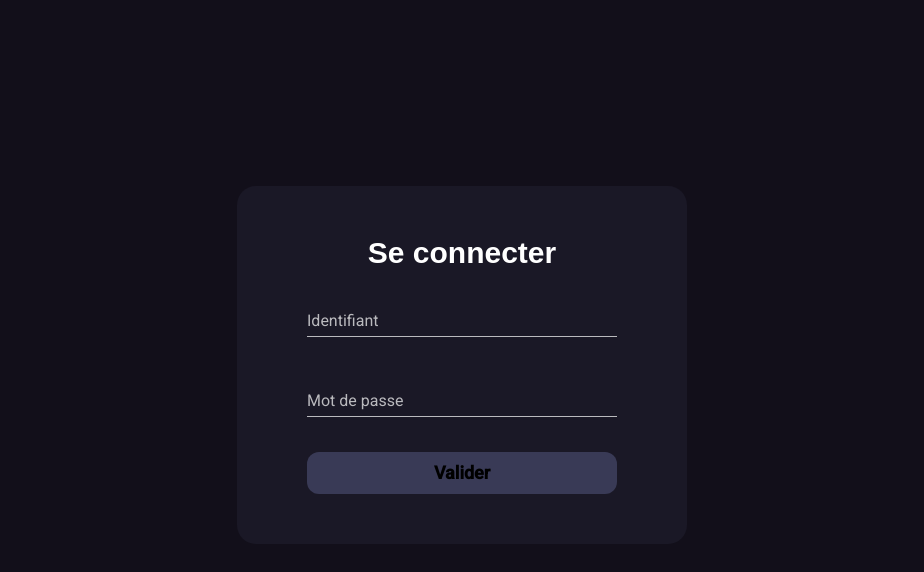
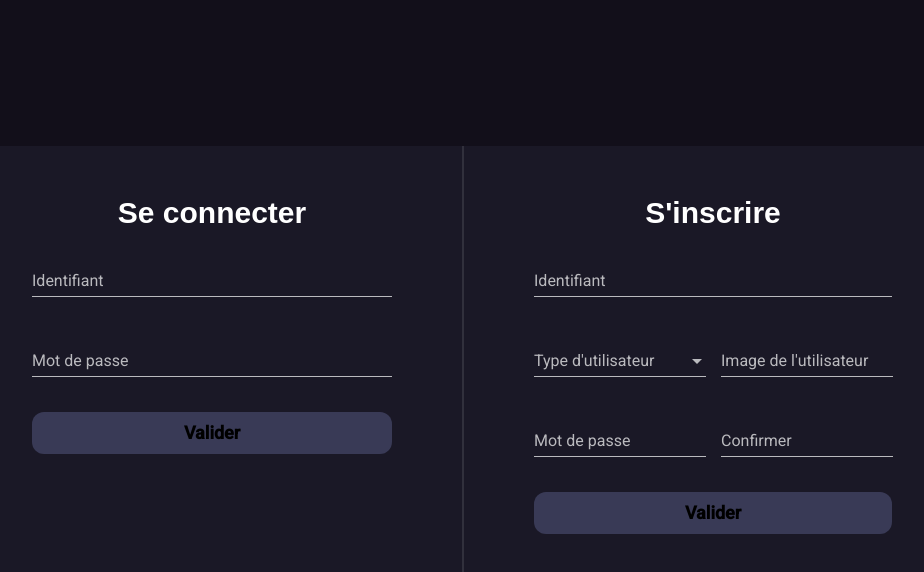
Before and after one commit to MorganeU/MiniProjetAssignments_Web, an Angular app: page /login in a window 1280 px wide. Shown: the top 572 px of the page, without its empty margins (178-1102 px from the left). Built offline with nearby package versions, Linux system fonts and the light colour scheme.

Commit message:
inscription :)

```diff
--- a/src/app/assignments/assignment-detail/assignment-detail.component.ts
+++ b/src/app/assignments/assignment-detail/assignment-detail.component.ts
@@ -18,14 +18,6 @@ export class AssignmentDetailComponent implements OnInit {
   rendu: string = '';
 
   assignmentService: AssignmentsService
-
-  imgMatiere=[
-    {nom:"Comptabilité", url:"https://formation-cfr.fr/wp-content/uploads/2021/05/gestionnaire-comptable.jpg"},
-    {nom:"Mathématiques", url:"https://www.super-bac.com/articles/wp-content/uploads/2020/07/E3C-maths-bac.jpeg"},
-    {nom:"Anglais", url:"https://i0.wp.com/up2school.com/bac/wp-content/uploads/2019/05/Drapeau-Anglais.jpg?resize=800%2C531&ssl=1"},
-    {nom:"Gestion d'entreprises", url:"https://m.radioactif.com/images/blog/806518_large.jpg"},
-    {nom:"Informatique", url:"https://encrypted-tbn0.gstatic.com/images?q=tbn:ANd9GcTINt3I3wKtG-IgPqycbIVLNBxXMi6wb491zg&usqp=CAU"},
-  ]
 
   constructor(assignmentService: AssignmentsService, private route: ActivatedRoute, private router: Router, private authService: AuthService,
     private snackbar: MatSnackBar) {
@@ -102,6 +94,6 @@ export class AssignmentDetailComponent implements OnInit {
   }
 
   getUrlMatiere(){
-    return this.imgMatiere.find(m => m.nom===this.assignmentTransmis?.matiere)?.url
+    return this.assignmentProf?.photoMatiere
   }
 }
--- a/src/app/login/login.component.css
+++ b/src/app/login/login.component.css
@@ -3,6 +3,14 @@
   align-items: center;
   justify-content: center;
   height: 100%;
+  gap: 70px;
+}
+
+.container {
+  background-color: #1a1826;
+  display: flex;
+  border-radius: 19px;
+
 }
 
 form {
@@ -10,10 +18,12 @@ form {
   display: flex;
   flex-direction: column;
   gap: 15px;
-  background-color: #1a1826;
-  border-radius: 19px;
   padding: 50px 70px;
-  width: 450px;
+  width: 500px;
+}
+
+form:last-child {
+  border-left: 2px solid rgb(255 255 255 / 0.1);
 }
 
 p {
@@ -38,3 +48,13 @@ p {
   color: black;
   background: #393a56;
 }
+
+
+.row {
+  display: flex;
+  gap: 15px;
+}
+
+::ng-deep .mat-form-field-infix {
+  width: 172px !important;
+}
--- a/src/app/login/login.component.html
+++ b/src/app/login/login.component.html
@@ -1,4 +1,5 @@
 <main class="form-signin">
+  <div class="container">
     <form ngForm>
       <p>Se connecter</p>
 
@@ -13,4 +14,49 @@
       <button mat-raised-button type="submit" (click)="login()" [disabled]='!nameUser||!mdp'>Valider</button>
 
     </form>
+    <form ngForm>
+      <p>S'inscrire</p>
+
+
+      <mat-form-field>
+        <input matInput placeholder="Identifiant" [(ngModel)]="inscription.identifiant" name='nameInscription'>
+      </mat-form-field>
+
+      <div class="row">
+        <mat-form-field>
+          <mat-label>Type d'utilisateur</mat-label>
+          <mat-select [(value)]="inscription.typeUser">
+            <mat-option value="Eleve">Eleve</mat-option>
+            <mat-option value="Professeur">Professeur</mat-option>
+          </mat-select>
+        </mat-form-field>
+        <mat-form-field>
+          <input matInput placeholder="Image de l'utilisateur" [(ngModel)]="inscription.imageUser" name='nameInscription'>
+        </mat-form-field>
+      </div>
+
+
+      <div class="row" *ngIf="inscription.typeUser === 'Professeur'">
+        <mat-form-field>
+          <input matInput placeholder="Matière" [(ngModel)]="inscription.matiere" name='mdpInscription'>
+        </mat-form-field>
+
+        <mat-form-field>
+          <input matInput placeholder="Image de la matière" [(ngModel)]="inscription.imageMatiere" name='mdpInscription'>
+        </mat-form-field>
+      </div>
+
+      <div class="row">
+        <mat-form-field>
+          <input matInput placeholder="Mot de passe" [(ngModel)]="inscription.mdpUser" name='mdpInscription' type="password">
+        </mat-form-field>
+
+        <mat-form-field>
+          <input matInput placeholder="Confirmer" [(ngModel)]="inscription.confirmUser" name='mdpInscription' type="password">
+        </mat-form-field>
+      </div>
+
+      <button mat-raised-button type="submit" (click)="signin()" [disabled]='isDataNotValid()'>Valider</button>
+    </form>
+  </div>
 </main>
--- a/src/app/login/login.component.ts
+++ b/src/app/login/login.component.ts
@@ -9,16 +9,48 @@ import { AssignmentsService } from '../shared/assignments.service';
 })
 export class LoginComponent implements OnInit {
 
-  nameUser:string=''
-  mdp:string=''
+  nameUser: string = ''
+  mdp: string = ''
+
+  inscription = {
+    identifiant: '',
+    typeUser: '',
+    imageUser: '',
+    mdpUser: '',
+    confirmUser: '',
+    matiere: '',
+    imageMatiere: '',
+  }
+
+  nameInscription: string = ''
+  mdpInscription: string = ''
+  mdpConfirmation: string = ''
+  typeUser: string = 'Eleve'
 
   constructor(private http: HttpClient, private assignmentsService: AssignmentsService) { }
 
   ngOnInit(): void {
   }
 
-  login(){
-    this.assignmentsService.login(this.nameUser,this.mdp)
+  login() {
+    this.assignmentsService.login(this.nameUser, this.mdp)
   }
 
+  signin() {
+    this.assignmentsService.signin(this.inscription)
+  }
+
+  isDataNotValid() {
+    const { identifiant, typeUser, imageUser, mdpUser, confirmUser, matiere, imageMatiere } = this.inscription
+    if (!identifiant ||!typeUser ||!imageUser ||!mdpUser ||!confirmUser ||!matiere ||!imageMatiere) {
+      return true
+    }
+    if(mdpUser !== confirmUser) {
+      return true
+    }
+
+    return false
+  }
+
+
 }
--- a/src/app/login/user.model.ts
+++ b/src/app/login/user.model.ts
@@ -5,4 +5,5 @@ export class User {
     role: 'Eleve'|'Professeur';
     matiere?:string;
     photo?:string;
+    photoMatiere?:string;
   }
--- a/src/app/shared/assignments.service.ts
+++ b/src/app/shared/assignments.service.ts
@@ -46,6 +46,23 @@ export class AssignmentsService {
     this.user=null
     this.loggedin=false
     this.router.navigate(['/login'])
+  }
+
+  signin(inscriptionData: any) {
+    const url = 'http://localhost:8010/api/auth/signin'
+    return this.http.post<any>(url, inscriptionData).subscribe(result => {
+      if(result.err) {
+        console.error(result.err)
+        this.snackbar.open(result.err, '', {
+          duration: 3000
+        })
+      } else {
+        console.log(result.user);
+        this.router.navigate(['/home'])
+        this.loggedin = true
+        this.user=result.user
+      }
+    })
   }
 
   getAssignments(): Observable<Assignment[]> {
```
Lines whose indentation alone changed are shown as unchanged.
